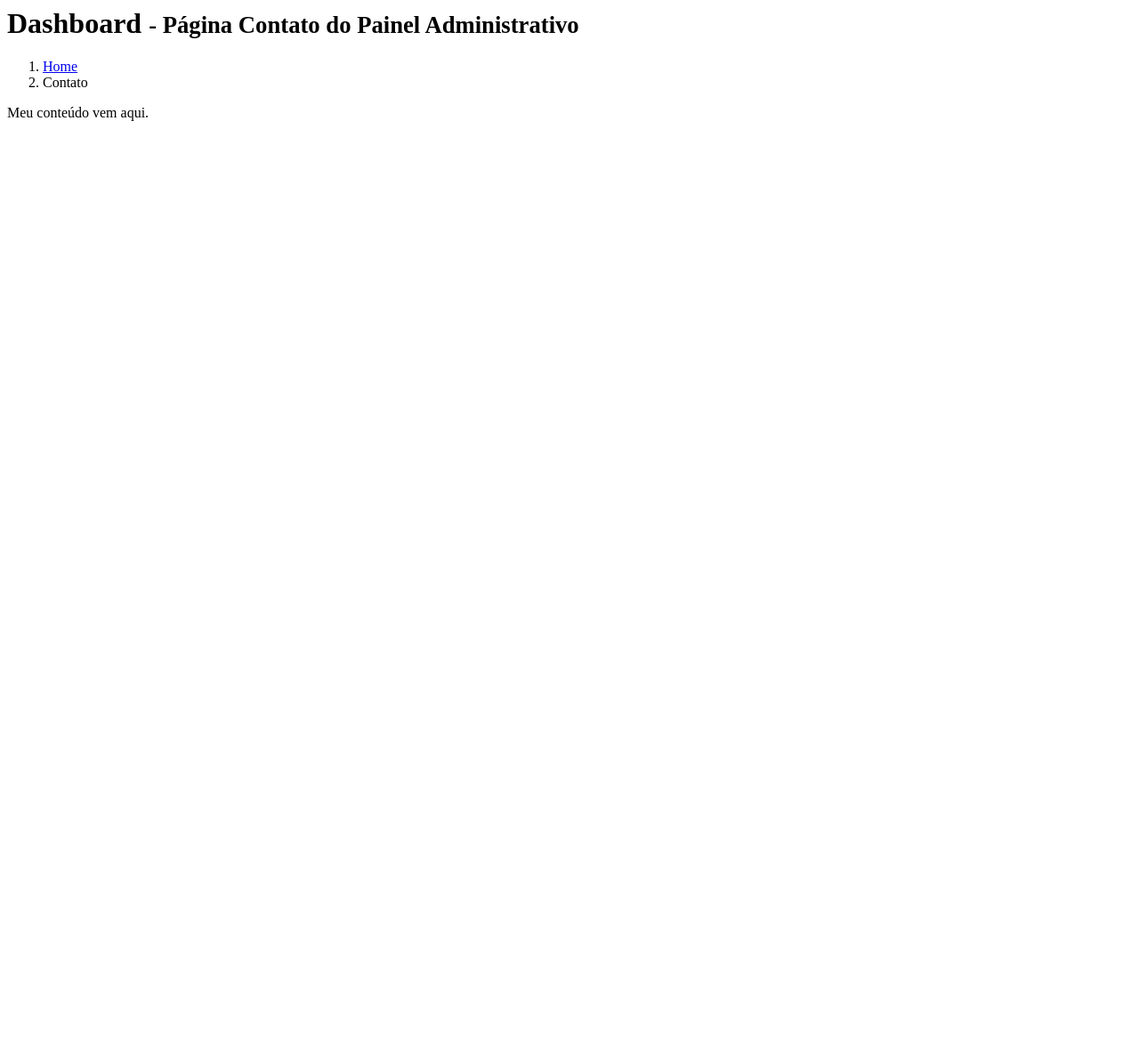
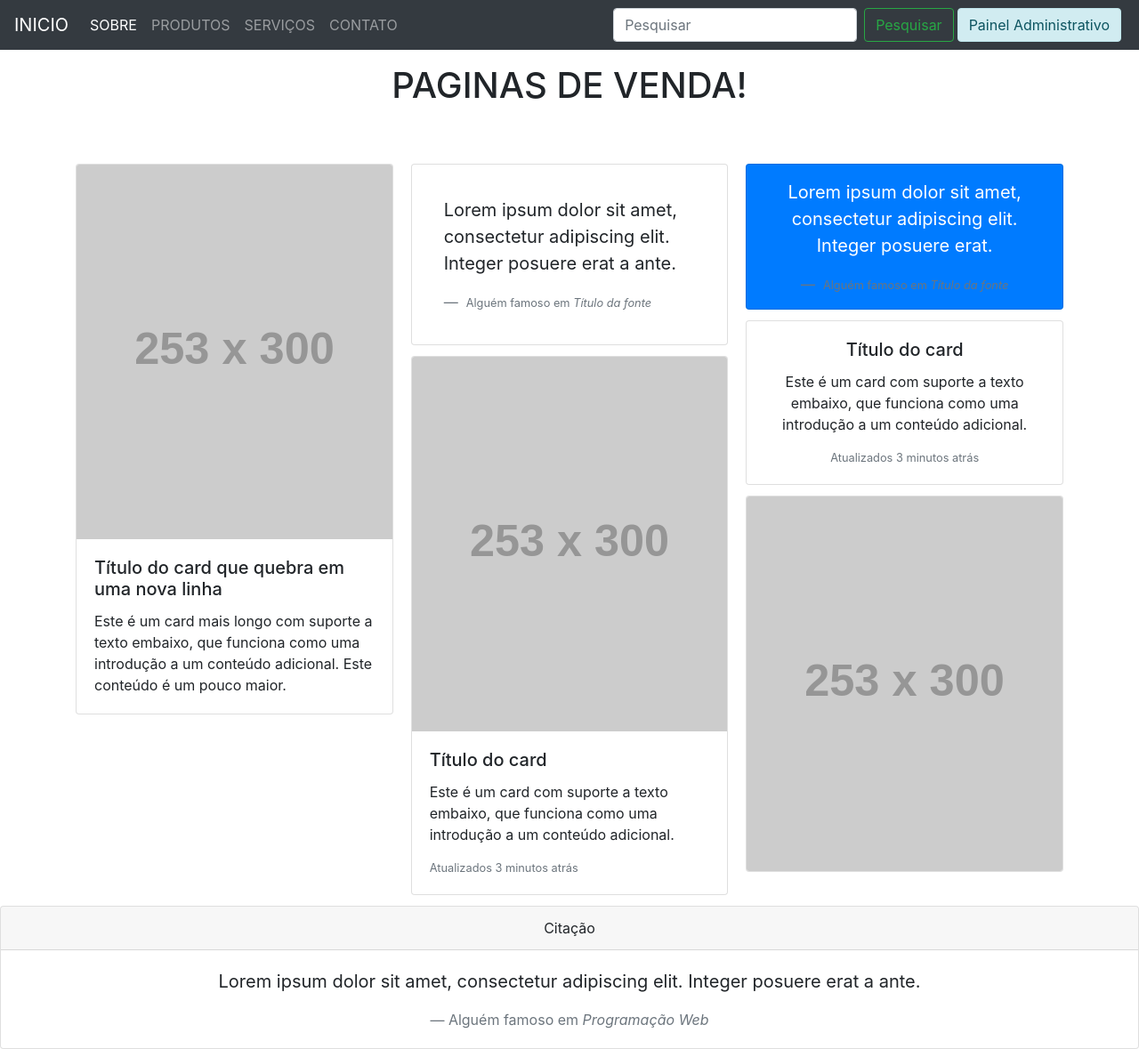
Before and after one commit to hermesfk/newpainel, a PHP site: page /?pg=produtos-site in a window 1280 px wide. Shown: the whole page at 89% size. Before the commit the page ends 136 px from the top, so only its background shows below. Run offline with PHP 8.4, Linux system fonts and the light colour scheme; grey boxes labelled with a size stand in for pictures from a placeholder-image service; some libraries are stand-ins or nearby versions.

Commit message:
atualização de conteudo da parte do site!

```diff
--- a/index.php
+++ b/index.php
@@ -10,7 +10,33 @@ if ($pg) {
     switch ($_GET['pg']) {
 
 
+        //inicio do site
 
+
+        case 'produtos-site':
+
+            include_once 'site/includes/header.php';
+            include_once 'site/paginas/navegação.php';
+            include_once 'site/paginas/produtos.php';
+            include_once 'site/includes/footer.php';
+            break;
+
+        case 'inicio-site':
+
+            include_once 'site/includes/header.php';
+            include_once 'site/paginas/navegação.php';
+            include_once '/site/paginas/inicio.php';
+            include_once '/site/includes/footer.php';
+            break;
+
+        case 'contato-site':
+
+            include_once 'site/includes/header.php';
+            include_once 'site/paginas/navegação.php';
+            include_once 'site/paginas/contato.php';
+            include_once 'site/includes/footer.php';
+            break;
+        //final do site
         case 'inicio':
             include_once 'painel/paginas/includes/header.php';
             include_once 'painel/paginas/includes/menus.php';
--- a/site/includes/footer.php
+++ b/site/includes/footer.php
@@ -1,8 +1,29 @@
 <footer>
+
+    <div class="card text-center">
+        <div class="card-header">
+            Citação
+        </div>
+        <div class="card-body">
+            <blockquote class="blockquote mb-0">
+                <p>Lorem ipsum dolor sit amet, consectetur adipiscing elit. Integer posuere erat a ante.</p>
+                <footer class="blockquote-footer">Alguém famoso em <cite title="Título da fonte">Programação Web</cite></footer>
+            </blockquote>
+        </div>
+    </div>
+
+
+
+
+
+
+
+
+    <!------------------------------------------------------------------->
     <script src="site/plugins/js/jquery-3.5.1.min.js"></script>
-<!-- jQuery UI 1.11.4 -->
-<script src="site/plugins/bootstrap/js/bootstrap.min.js"></script>
-<!-- Resolve conflict in jQuery UI tooltip with Bootstrap tooltip -->
-    </footer>
+    <!-- jQuery UI 1.11.4 -->
+    <script src="site/plugins/bootstrap/js/bootstrap.min.js"></script>
+    <!-- Resolve conflict in jQuery UI tooltip with Bootstrap tooltip -->
+</footer>
 </body>
 </html>
--- a/site/includes/header.php
+++ b/site/includes/header.php
@@ -21,13 +21,13 @@
                         <a class="nav-link" href="#">SOBRE <span class="sr-only">(página atual)</span></a>
                     </li>
                     <li class="nav-item">
-                        <a class="nav-link" href="#">PRODUTOS</a>
+                        <a class="nav-link" href="?pg=produtos-site">PRODUTOS</a>
                     </li>
                     <li class="nav-item">
                         <a class="nav-link" href="#">SERVIÇOS</a>
                     </li>
                     <li class="nav-item">
-                        <a class="nav-link" href="#">CONTATO</a>
+                        <a class="nav-link" href="?pg=contato-site">CONTATO</a>
                     </li>
 
                 </ul>
--- a/site/paginas/produtos.php
+++ b/site/paginas/produtos.php
@@ -0,0 +1,54 @@
+<h1 class="text-center p-3">PAGINAS DE VENDA!</h1>
+
+<div class="container mt-5">
+    <div class="card-columns">
+        <div class="card">
+            <img class="card-img-top" src="https://placehold.it/253x300" alt="Imagem de capa do card">
+            <div class="card-body">
+                <h5 class="card-title">Título do card que quebra em uma nova linha</h5>
+                <p class="card-text">Este é um card mais longo com suporte a texto embaixo, que funciona como uma introdução a um conteúdo adicional. Este conteúdo é um pouco maior.</p>
+            </div>
+        </div>
+        <div class="card p-3">
+            <blockquote class="blockquote mb-0 card-body">
+                <p>Lorem ipsum dolor sit amet, consectetur adipiscing elit. Integer posuere erat a ante.</p>
+                <footer class="blockquote-footer">
+                    <small class="text-muted">
+                        Alguém famoso em <cite title="Título da fonte">Título da fonte</cite>
+                    </small>
+                </footer>
+            </blockquote>
+        </div>
+        <div class="card">
+            <img class="card-img-top" src="https://placehold.it/253x300" alt="Imagem de capa do card">
+            <div class="card-body">
+                <h5 class="card-title">Título do card</h5>
+                <p class="card-text">Este é um card com suporte a texto embaixo, que funciona como uma introdução a um conteúdo adicional.</p>
+                <p class="card-text"><small class="text-muted">Atualizados 3 minutos atrás</small></p>
+            </div>
+        </div>
+        <div class="card bg-primary text-white text-center p-3">
+            <blockquote class="blockquote mb-0">
+                <p>Lorem ipsum dolor sit amet, consectetur adipiscing elit. Integer posuere erat.</p>
+                <footer class="blockquote-footer">
+                    <small>
+                        Alguém famoso em <cite title="Título da fonte">Título da fonte</cite>
+                    </small>
+                </footer>
+            </blockquote>
+        </div>
+        <div class="card text-center">
+            <div class="card-body">
+                <h5 class="card-title">Título do card</h5>
+                <p class="card-text">Este é um card com suporte a texto embaixo, que funciona como uma introdução a um conteúdo adicional.</p>
+                <p class="card-text"><small class="text-muted">Atualizados 3 minutos atrás</small></p>
+            </div>
+        </div>
+        <div class="card">
+            <img class="card-img" src="https://placehold.it/253x300" alt="Imagem do card">
+        </div>
+
+    </div>
+
+
+</div>
```
Also changed, not shown: site/paginas/contato.php (+38 -0 lines), site/paginas/inicio.php (deleted, +0 -38 lines), site/plugins/img/1.jpg (added), site/plugins/img/2.jpg (added), site/plugins/img/3.jfif (added), site/plugins/img/4.jpg (added), site/plugins/img/5.jpg (added).
